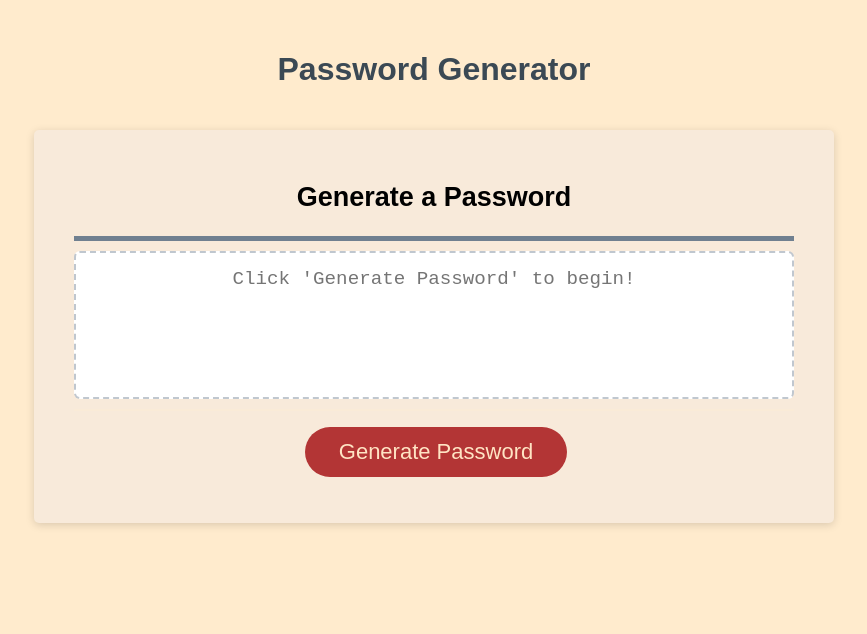
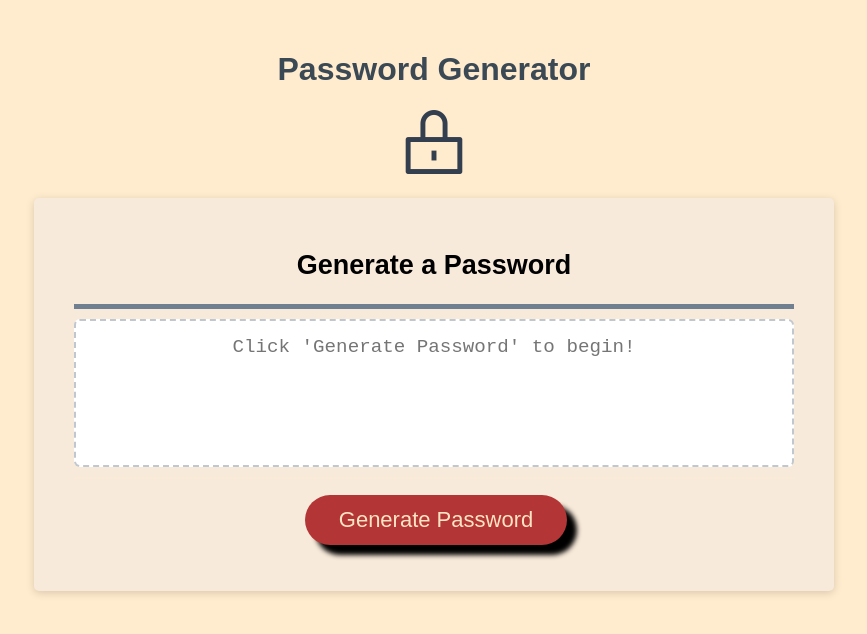
Before and after one commit to alihernandez/passwordGenerator, a plain HTML site: page index.html in a window 1280 px wide. Shown: the whole page, without its empty margins (206-1073 px from the left). Drawn offline with Linux system fonts and the light colour scheme.

Commit message:
added css styling to button.

```diff
--- a/index.html
+++ b/index.html
@@ -6,12 +6,13 @@
     <meta http-equiv="X-UA-Compatible" content="ie=edge" />
     <title>Password Generator</title>
     <link rel="stylesheet" href="style.css"/>
-    <link rel="shortcut icon" type="image/png" href="iconfinder_Asset_1320_3363556.png" />
+    <link rel="shortcut icon" type="image/png" src="iconfinder_Asset_1320_3363556.png" />
   </head>
   <body>
     <div class="wrapper">
       <header>
         <h1>Password Generator</h1>
+        <img src="iconfinder_internt_web_technology-07_274889.png" alt="lock">
       </header>
       <div class="card">
         <div class="card-header">
--- a/style.css
+++ b/style.css
@@ -86,11 +86,13 @@ header {
   padding: 14px 34px;
   text-align: center;
   cursor: pointer;
+  box-shadow: 10px 10px 5px black
 }
 
 button[disabled] {
   cursor: default;
   background: #c0c7cf;
+
 }
 
 .float-right {
```
Also changed, not shown: iconfinder_internt_web_technology-07_274889.png (added).
